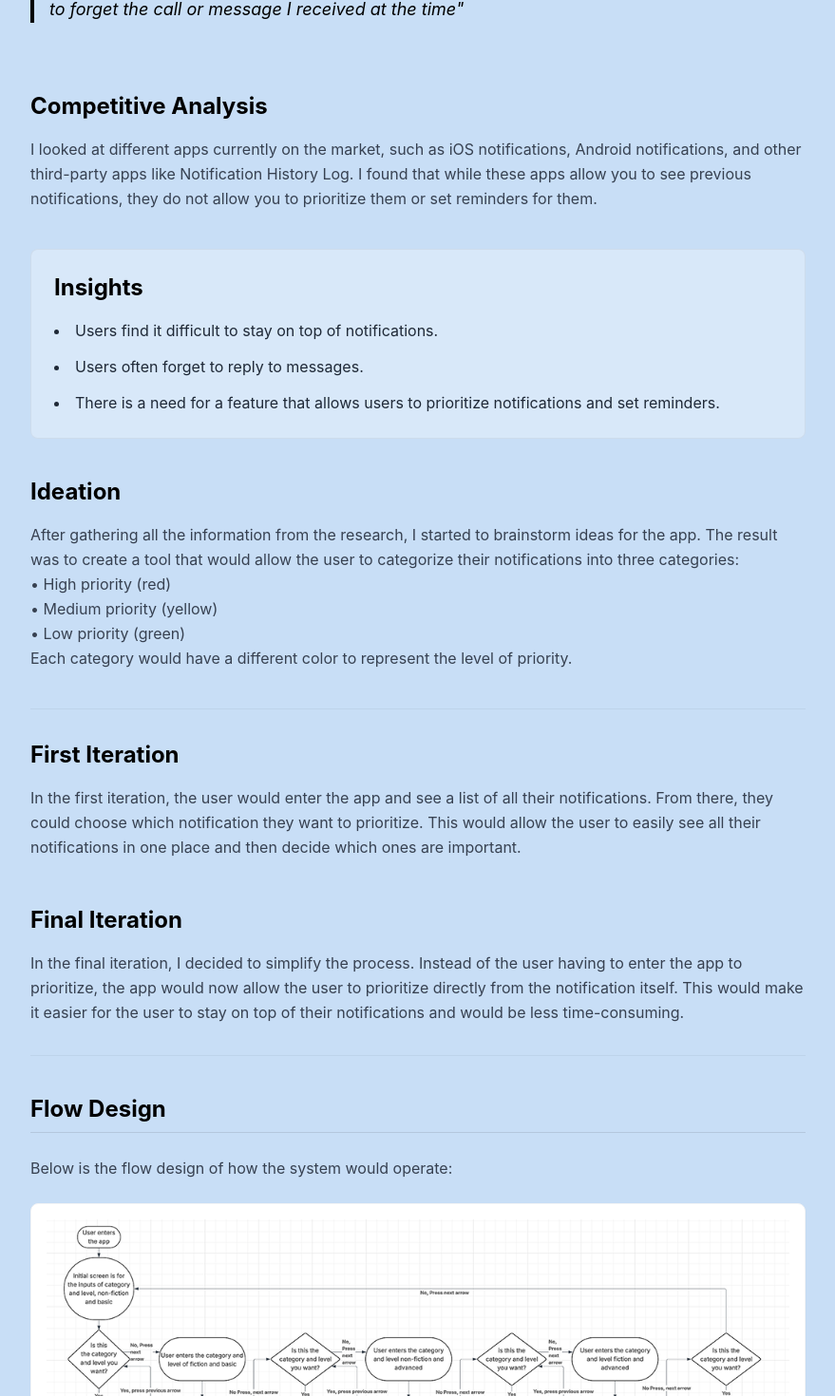
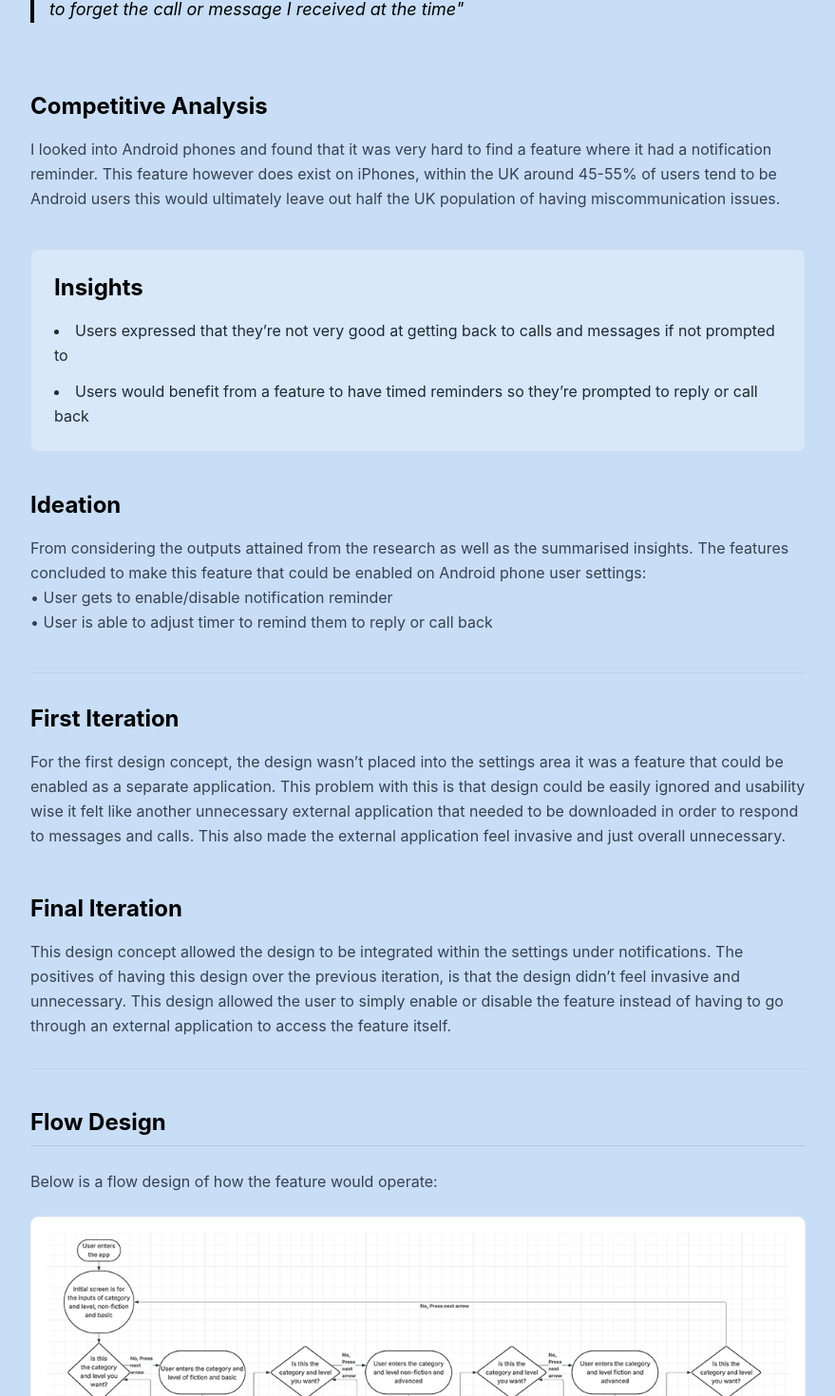
Before and after one commit to milajo2/portfolio, a React (Create React App) app: page /#/notification-reminder in a window 1280 px wide. Shown: the part 1213-2683 px from the top of the page at 95% size, without its empty margins (200-1079 px from the left). Built offline with nearby package versions, Linux system fonts and the light colour scheme.

Commit message:
edited content in notifications

```diff
--- a/src/content/notifications.ts
+++ b/src/content/notifications.ts
@@ -23,55 +23,50 @@ The users this would impact the most are people who lead a busy life who struggl
   userQuote: "Honestly I'm constantly on the move so I don't really check my calls and messages so I tend to forget the call or message I received at the time",
 
   analysisTitle: "Competitive Analysis",
-  analysisBody1: `I looked at different apps currently on the market, such as iOS notifications, Android notifications, and other third-party apps like Notification History Log. I found that while these apps allow you to see previous notifications, they do not allow you to prioritize them or set reminders for them.`,
+  analysisBody1: `I looked into Android phones and found that it was very hard to find a feature where it had a notification reminder. This feature however does exist on iPhones, within the UK around 45-55% of users tend to be Android users this would ultimately leave out half the UK population of having miscommunication issues.`,
 
   insightsTitle: "Insights",
   insightsItems: [
-    "Users find it difficult to stay on top of notifications.",
-    "Users often forget to reply to messages.",
-    "There is a need for a feature that allows users to prioritize notifications and set reminders."
+    "Users expressed that they’re not very good at getting back to calls and messages if not prompted to ",
+    "Users would benefit from a feature to have timed reminders so they’re prompted to reply or call back",
   ],
 
   ideationTitle: "Ideation",
-  ideationBody: `After gathering all the information from the research, I started to brainstorm ideas for the app. The result was to create a tool that would allow the user to categorize their notifications into three categories:
-• High priority (red)
-• Medium priority (yellow)
-• Low priority (green)
-Each category would have a different color to represent the level of priority.`,
+  ideationBody: `From considering the outputs attained from the research as well as the summarised insights. The features concluded to make this feature that could be enabled on Android phone user settings:
+• User gets to enable/disable notification reminder
+• User is able to adjust timer to remind them to reply or call back `,
 
   iteration1Title: "First Iteration",
-  iteration1Body: `In the first iteration, the user would enter the app and see a list of all their notifications. From there, they could choose which notification they want to prioritize. This would allow the user to easily see all their notifications in one place and then decide which ones are important.`,
+  iteration1Body: `For the first design concept, the design wasn’t placed into the settings area it was a feature that could be enabled as a separate application. This problem with this is that design could be easily ignored and usability wise it felt like another unnecessary external application that needed to be downloaded in order to respond to messages and calls. This also made the external application feel invasive and just overall unnecessary.`,
 
   finalIterationTitle: "Final Iteration",
-  finalIterationBody: `In the final iteration, I decided to simplify the process. Instead of the user having to enter the app to prioritize, the app would now allow the user to prioritize directly from the notification itself. This would make it easier for the user to stay on top of their notifications and would be less time-consuming.`,
+  finalIterationBody: `This design concept allowed the design to be integrated within the settings under notifications. The positives of having this design over the previous iteration, is that the design didn’t feel invasive and unnecessary. This design allowed the user to simply enable or disable the feature instead of having to go through an external application to access the feature itself. `,
 
-  flowDiagramIntro: "Below is the flow design of how the system would operate:",
+  flowDiagramIntro: "Below is a flow design of how the feature would operate:",
   flowDescription: `The design concept allowed the user to filter notifications based on the designated categories. The user could set reminders for when they want to be notified, and they could also see a history of all their notifications and when they were received. This was simply created to allow the user to feel in control and not having to go through a plethora of notifications to find what they're looking for.`,
 
   proposedAppTitle: "Proposed app design",
-  proposedAppBody: "With this in mind, the final design focuses on a minimal UI that complements existing system notifications rather than cluttering the screen. The user is able to prioritize notifications from the lock screen and view their organized list in the app for later.",
+  proposedAppBody: "With both the research, ideation as well as keeping the UI as simple as possible whilst maintaining familiarity within the design. The user will be able to enable the feature to remind themselves to call or message back. Below is an example of the protoype of the design: ",
 
   visualIdentity: {
     title: "Design Language",
-    description: "The concept behind the design language for this feature was to be sleek, simple and easy to navigate. The purpose is for this to be very self-explanatory and easy for the user to navigate while matching modern OS aesthetics.",
+    description: "The concept of the design language of this feature is to mimic what’s already there so it isn’t unfamiliar UI and the user is still able to navigate as normally like it’s any other features on the page. Below is the summary of what is expected:",
     colors: [
-      { hex: "#FFB3A1", label: "Pastel red" },
-      { hex: "#4A3B37", label: "Espresso brown" },
-      { hex: "#F3D8D3", label: "Sandy pink" },
-      { hex: "#B79E98", label: "Dusty mushroom" },
-      { hex: "#3A2B27", label: "Deep cocoa" },
-      { hex: "#2B1F1C", label: "Dark charcoal" }
+      { hex: "#FFB3A9", label: "Pastel red" },
+      { hex: "#312220", label: "Espresso brown" },
+      { hex: "#DBC5C3", label: "Dusty pink" },
+      { hex: "#A6908D", label: "Dusty mushroom" },
+      { hex: "#2F1E1C", label: "Deep cocoa" },
+      { hex: "#221715", label: "Dark charcoal" }
     ],
     typography: [
-      { font: "Work Sans", usage: "Regular, Semi-bold, Bold" }
+      { font: "Work Sans", usage: "Regular, Semi-bold, Light" }
     ]
   },
 
   nextStepsTitle: "Next steps",
-  nextStepsBody: "As this is still a work in progress for the next steps I would like to:",
+  nextStepsBody: "This is still in working progress for the next steps I want to:",
   nextStepsItems: [
-    "Test the app with users and gather feedback to improve the user experience.",
-    "Look into ways to integrate the app with other apps and features.",
-    "Finalize the design and look into ways to develop it into a fully functional app."
+    "Create a workable front end and do further usability tests in order to understand what better works with the user and what doesn’t ",
   ]
 };
```
